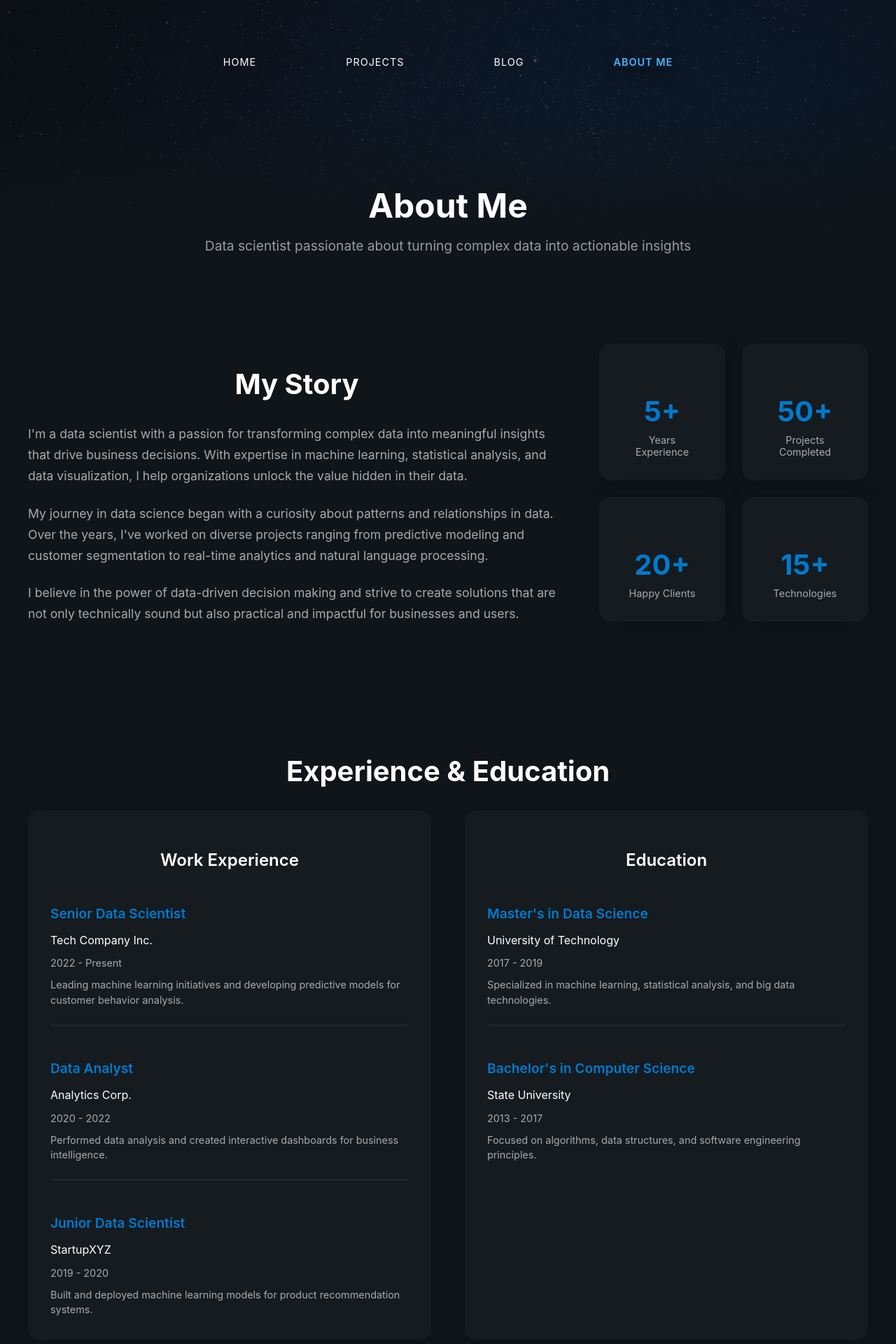
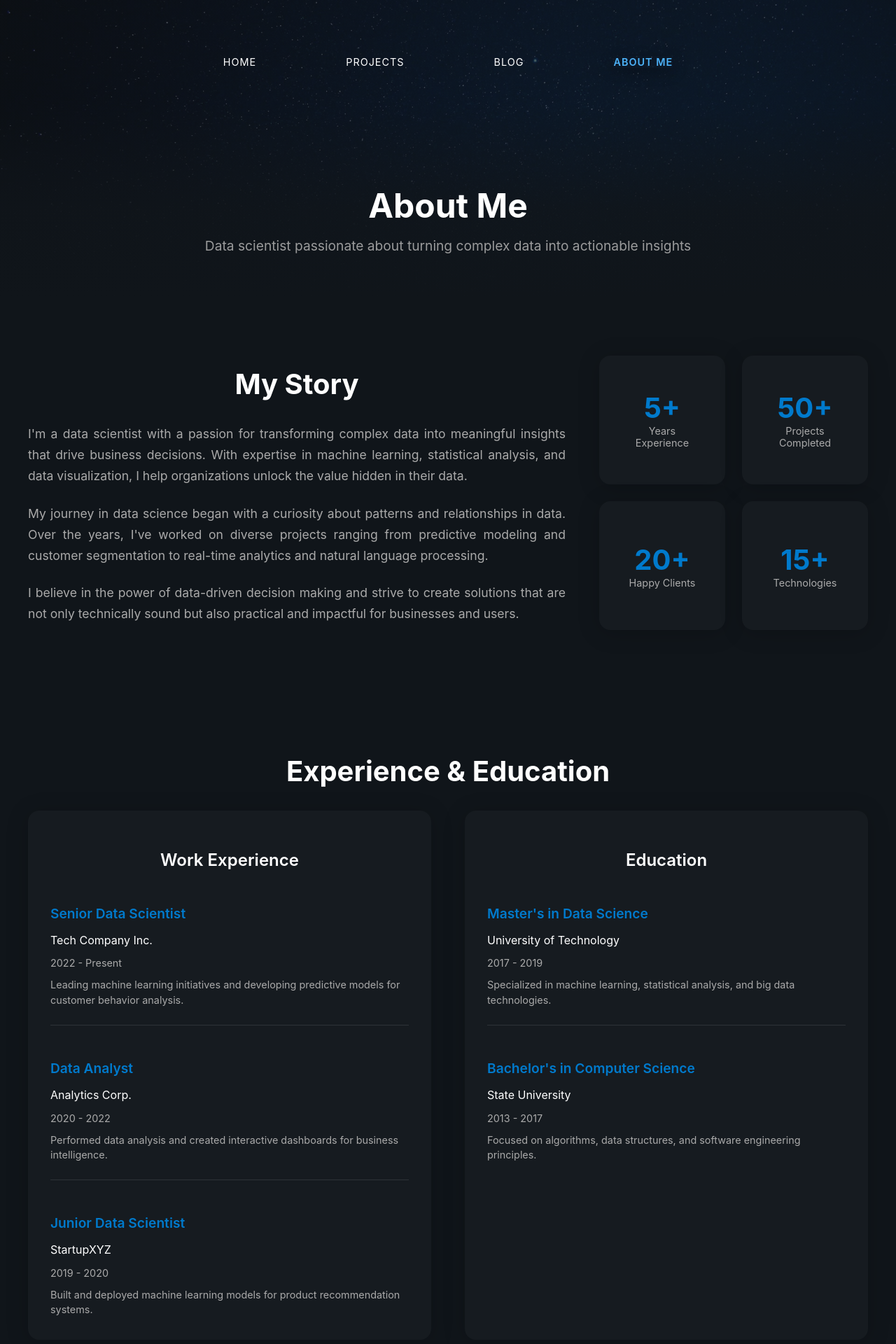
Before and after one commit to marcovietovega/portfolio, a Jekyll site: the page built from about.md, in a window 1280 px wide. Shown: the top 1920 px of the page at 70% size. Built offline with Jekyll 4.4.1, drawn with Linux system fonts in a browser that asks for light colours.

Commit message:
style: update about section layout and text alignment
- Changed alignment of grid items in the about section to center for better visual balance.
- Justified text alignment in the about text paragraphs for improved readability.
- Enhanced styling of stat items to use flexbox for better alignment and spacing.

```diff
--- a/_sass/partials/_about.scss
+++ b/_sass/partials/_about.scss
@@ -32,7 +32,7 @@
   display: grid;
   grid-template-columns: 2fr 1fr;
   gap: 3rem;
-  align-items: start;
+  align-items: center;
 }
 
 .about-text {
@@ -47,6 +47,7 @@
 }
 
 .about-text p {
+  text-align: justify;
   font-size: 1.1rem;
   line-height: 1.7;
   color: #aaa;
@@ -67,13 +68,18 @@
   text-align: center;
   color: #fff;
   border: none;
+  display: flex;
+  flex-direction: column;
+  align-items: center;
+  justify-content: center;
+  min-height: 120px;
 }
 
 .stat-item h3 {
   font-size: 2.5rem;
   font-weight: 700;
   color: #007acc;
-  margin-bottom: 0.5rem;
+  margin: 0;
 }
 
 .stat-item p {
```
